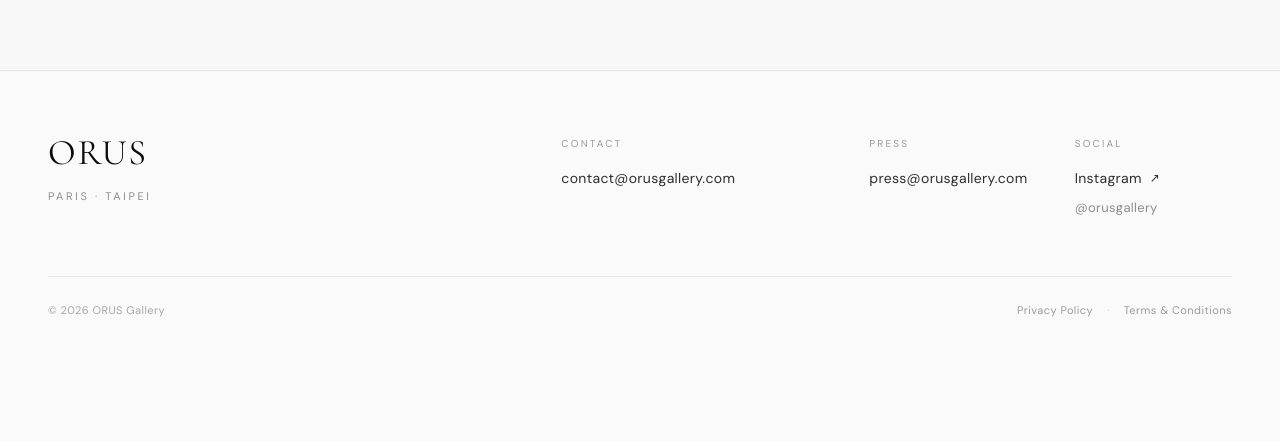
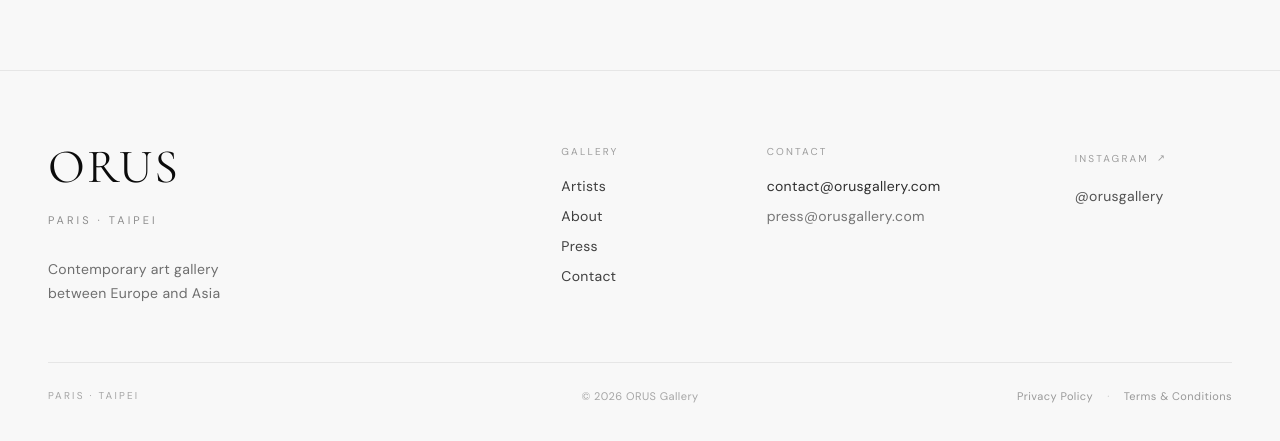
Before and after one commit to benj1299/aorus-gallery, a Next.js app: page /en/contact in a window 1280 px wide. Shown: the part 1492-1933 px from the top of the page. Before the commit the page ends 1876 px from the top, so only its background shows below. Built offline with nearby package versions, Linux system fonts and the light colour scheme; no server answers; the database is empty.

Commit message:
refine: build richer editorial footer

```diff
--- a/components/Footer.tsx
+++ b/components/Footer.tsx
@@ -5,67 +5,117 @@
 
 export function Footer() {
   const t = useTranslations('footer');
+  const nav = useTranslations('nav');
   const locale = useLocale();
+
   const cities = locale === 'zh' ? '巴黎 · 台北' : 'Paris · Taipei';
+  const sectionLabel = locale === 'fr' ? 'Galerie' : locale === 'zh' ? '畫廊' : 'Gallery';
+  const positioning =
+    locale === 'fr'
+      ? "Galerie d’art contemporain\nentre l’Europe et l’Asie"
+      : locale === 'zh'
+        ? '連結歐洲與亞洲的\n當代藝術畫廊'
+        : 'Contemporary art gallery\nbetween Europe and Asia';
 
   return (
-    <footer className="border-t border-hairline bg-blanc">
-      <div className="px-edge py-12 md:py-14 lg:py-16">
-        <div className="max-w-[1480px] mx-auto">
-          <div className="grid grid-cols-1 sm:grid-cols-2 lg:grid-cols-12 gap-x-8 md:gap-x-10 lg:gap-x-12 gap-y-9 md:gap-y-10 lg:gap-y-0">
-            <div className="sm:col-span-2 lg:col-span-5">
-              <p className="font-display text-[2rem] md:text-[2.25rem] leading-none tracking-[0.05em] text-noir">
+    <footer className="border-t border-hairline bg-blanc-muted">
+      <div className="px-edge py-14 md:py-16 lg:py-[72px]">
+        <div className="max-w-[1360px] mx-auto">
+          <div className="grid grid-cols-1 sm:grid-cols-2 lg:grid-cols-12 gap-x-8 md:gap-x-10 lg:gap-x-12 gap-y-10 md:gap-y-12 lg:gap-y-0">
+            <div className="sm:col-span-2 lg:col-span-5 lg:pr-10">
+              <p className="font-display text-[2.75rem] md:text-[3rem] leading-none tracking-[0.045em] text-noir">
                 ORUS
               </p>
-              <p className="mt-4 text-[10px] md:text-[11px] tracking-[0.24em] uppercase text-noir/45">
+              <p className="mt-5 text-[10px] md:text-[11px] tracking-[0.28em] uppercase text-noir/45">
                 {cities}
+              </p>
+              <p className="mt-7 max-w-[280px] whitespace-pre-line text-[13px] md:text-sm leading-[1.7] text-noir/58">
+                {positioning}
               </p>
             </div>
 
+            <nav className="lg:col-span-2" aria-label={sectionLabel}>
+              <p className="text-[10px] tracking-[0.22em] uppercase text-noir/38 mb-4">
+                {sectionLabel}
+              </p>
+              <ul className="space-y-2.5 text-[13px] md:text-sm text-noir/78">
+                <li>
+                  <Link href="/artists" className="hover:text-jade transition-colors duration-300">
+                    {nav('artists')}
+                  </Link>
+                </li>
+                <li>
+                  <Link href="/about" className="hover:text-jade transition-colors duration-300">
+                    {nav('about')}
+                  </Link>
+                </li>
+                <li>
+                  <Link href="/press" className="hover:text-jade transition-colors duration-300">
+                    {nav('press')}
+                  </Link>
+                </li>
+                <li>
+                  <Link href="/contact" className="hover:text-jade transition-colors duration-300">
+                    {nav('contact')}
+                  </Link>
+                </li>
+              </ul>
+            </nav>
+
             <div className="lg:col-span-3">
-              <p className="text-[10px] tracking-[0.22em] uppercase text-noir/40 mb-3">
+              <p className="text-[10px] tracking-[0.22em] uppercase text-noir/38 mb-4">
                 {t('contact.title')}
               </p>
+              <div className="flex flex-col items-start gap-2.5">
                 <a
                   href="mailto:contact@orusgallery.com"
-                className="inline-block text-[13px] md:text-sm text-noir/85 hover:text-jade transition-colors duration-300"
+                  className="text-[13px] md:text-sm text-noir/85 hover:text-jade transition-colors duration-300"
                 >
                   contact@orusgallery.com
                 </a>
-            </div>
-
-            <div className="lg:col-span-2">
-              <p className="text-[10px] tracking-[0.22em] uppercase text-noir/40 mb-3">
-                {t('press.title')}
-              </p>
                 <a
                   href="mailto:press@orusgallery.com"
-                className="inline-block text-[13px] md:text-sm text-noir/85 hover:text-jade transition-colors duration-300"
+                  className="text-[13px] md:text-sm text-noir/55 hover:text-jade transition-colors duration-300"
                 >
                   press@orusgallery.com
                 </a>
               </div>
+            </div>
 
             <div className="lg:col-span-2">
-              <p className="text-[10px] tracking-[0.22em] uppercase text-noir/40 mb-3">
-                {t('social.title')}
-              </p>
               <a
                 href="https://instagram.com/orusgallery"
                 target="_blank"
                 rel="noopener noreferrer"
-                className="group inline-flex items-center gap-2 text-[13px] md:text-sm text-noir/85 hover:text-jade transition-colors duration-300"
+                className="group inline-flex items-center gap-2 text-[10px] tracking-[0.22em] uppercase text-noir/38 hover:text-jade transition-colors duration-300"
               >
                 <span>{t('social.instagram')}</span>
-                <span aria-hidden="true" className="text-[0.85em] transition-transform duration-300 group-hover:translate-x-0.5 group-hover:-translate-y-0.5">↗</span>
+                <span
+                  aria-hidden="true"
+                  className="text-[0.95em] transition-transform duration-300 group-hover:translate-x-0.5 group-hover:-translate-y-0.5"
+                >
+                  ↗
+                </span>
               </a>
-              <p className="mt-1.5 text-[12px] md:text-[13px] text-noir/45">{t('social.handle')}</p>
+              <a
+                href="https://instagram.com/orusgallery"
+                target="_blank"
+                rel="noopener noreferrer"
+                className="mt-4 block text-[13px] md:text-sm text-noir/70 hover:text-jade transition-colors duration-300"
+              >
+                {t('social.handle')}
+              </a>
             </div>
           </div>
 
-          <div className="mt-11 md:mt-12 lg:mt-14 border-t border-hairline pt-5 md:pt-6 flex flex-col md:flex-row md:items-center md:justify-between gap-4">
-            <span className="text-[11px] tracking-[0.04em] text-noir/35">{t('copyright')}</span>
-            <div className="flex flex-wrap items-center gap-x-3.5 gap-y-2 text-[11px] tracking-[0.04em] text-noir/40">
+          <div className="mt-12 md:mt-14 border-t border-hairline pt-5 md:pt-6 grid grid-cols-1 md:grid-cols-3 gap-4 md:items-center">
+            <span className="text-[10px] tracking-[0.22em] uppercase text-noir/35">
+              {cities}
+            </span>
+            <span className="text-[11px] tracking-[0.04em] text-noir/35 md:text-center">
+              {t('copyright')}
+            </span>
+            <div className="flex flex-wrap items-center gap-x-3.5 gap-y-2 text-[11px] tracking-[0.04em] text-noir/40 md:justify-end">
               <Link href="/privacy" className="hover:text-noir transition-colors duration-300">
                 {t('privacy')}
               </Link>
```
Lines whose indentation alone changed are shown as unchanged.
